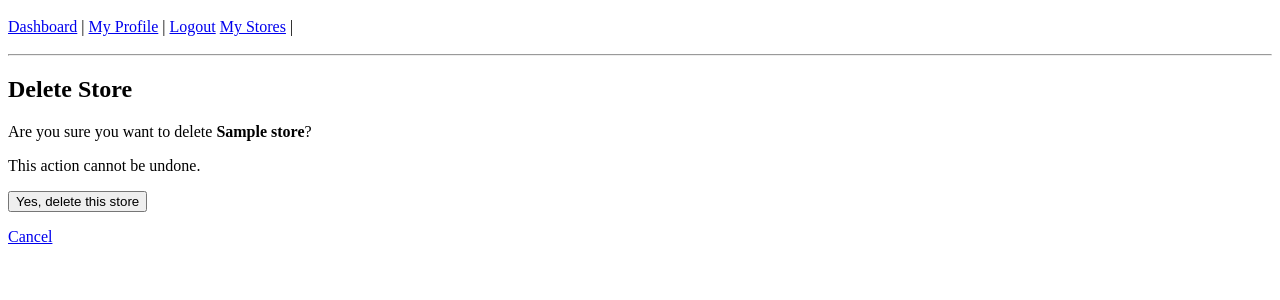
After one commit to Zarish-Rose/meridian_market, a Django app: page /stores/1/delete/ in a window 1280 px wide. The commit adds this page. Shown: the top 300 px of the page. Run offline with Django 5.2, Linux system fonts and the light colour scheme; a user stored in the database is signed in; tables that the repository leaves empty hold one stand-in row (values such as "Sample post"); parts of the project's set-up code (start-up, migrations or seed data) failed here and were passed over.

Commit message:
Add delete store functionality

```diff
--- a/stores/urls.py
+++ b/stores/urls.py
@@ -6,4 +6,5 @@ urlpatterns = [
     path('create/', views.create_store, name='create_store'),
     path('<int:store_id>/', views.store_detail, name='store_detail'),
     path('<int:store_id>/edit/', views.edit_store, name='edit_store'),
+    path('<int:store_id>/delete/', views.delete_store, name='delete_store'),
 ]
--- a/stores/views.py
+++ b/stores/views.py
@@ -47,3 +47,13 @@ def edit_store(request, store_id):
         form = StoreForm(instance=store)
 
     return render(request, 'stores/edit_store.html', {'form': form, 'store': store})
+
+@login_required
+def delete_store(request, store_id):
+    store = get_object_or_404(Store, id=store_id, owner=request.user)
+
+    if request.method == 'POST':
+        store.delete()
+        return redirect('store_list')
+
+    return render(request, 'stores/delete_store.html', {'store': store})
--- /dev/null
+++ b/templates/stores/delete_store.html
@@ -0,0 +1,17 @@
+{% extends 'base.html' %}
+
+{% block title %}Delete {{ store.name }}{% endblock %}
+
+{% block content %}
+<h2>Delete Store</h2>
+
+<p>Are you sure you want to delete <strong>{{ store.name }}</strong>?</p>
+<p>This action cannot be undone.</p>
+
+<form method="post">
+    {% csrf_token %}
+    <button type="submit">Yes, delete this store</button>
+</form>
+
+<p><a href="{% url 'store_detail' store.id %}">Cancel</a></p>
+{% endblock %}
--- a/templates/stores/store_detail.html
+++ b/templates/stores/store_detail.html
@@ -6,6 +6,8 @@
 <h2>{{ store.name }}</h2>
 
 <p><a href="{% url 'edit_store' store.id %}">Edit Store</a></p>
+<p><a href="{% url 'delete_store' store.id %}">Delete Store</a></p>
+
 <p><strong>Description:</strong> {{ store.description }}</p>
 <p><strong>Website:</strong>
     {% if store.website %}
```
